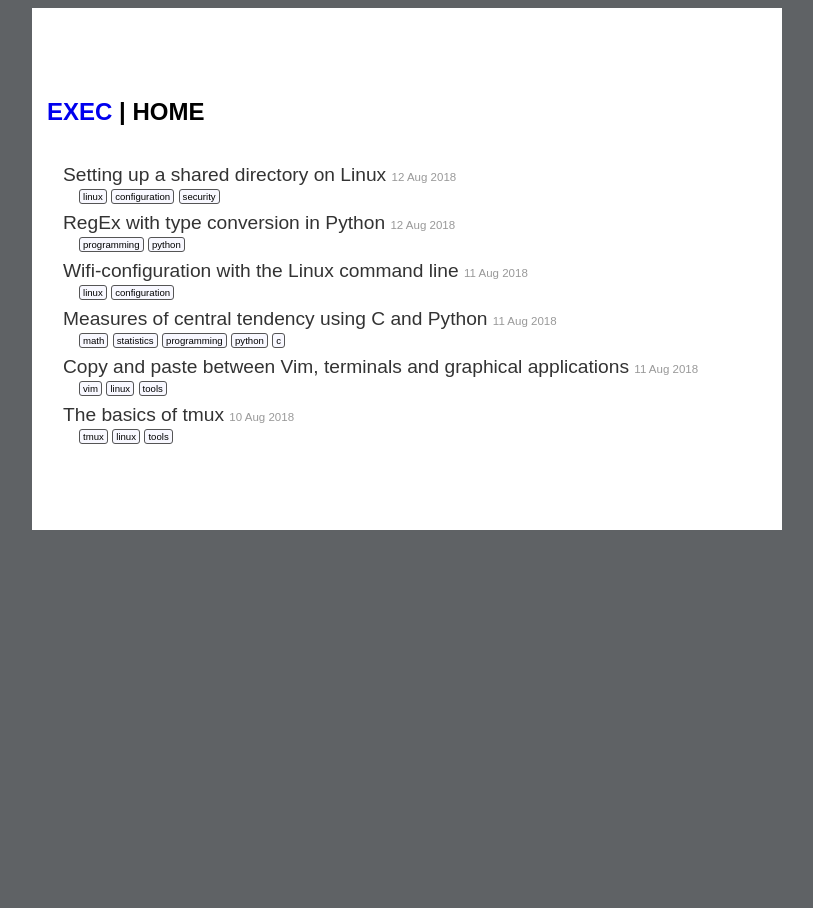
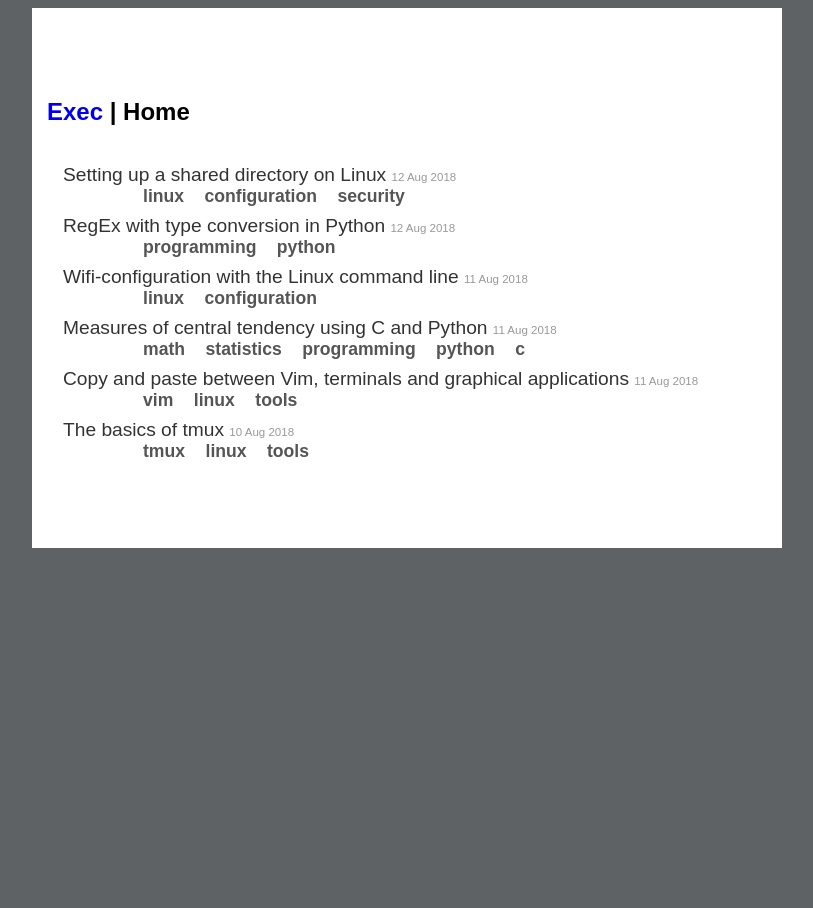
Before and after one commit to execas/execas.github.io, a Jekyll site: the page built from index.html, in a window 1280 px wide. Shown: the whole page, without its empty margins (233-1046 px from the left). Built offline with Jekyll 4.4.1, drawn with Linux system fonts in a browser that asks for light colours.

Commit message:
Update execas.css

```diff
--- a/css/execas.css
+++ b/css/execas.css
@@ -117,6 +117,9 @@
     text-decoration:underline;
 }
 
+.tag-posts ul {
+     padding-left: 5rem;
+
 .tag-posts .tag-mark {
     padding: 1px 3px 1px;
     margin: 0;
```
